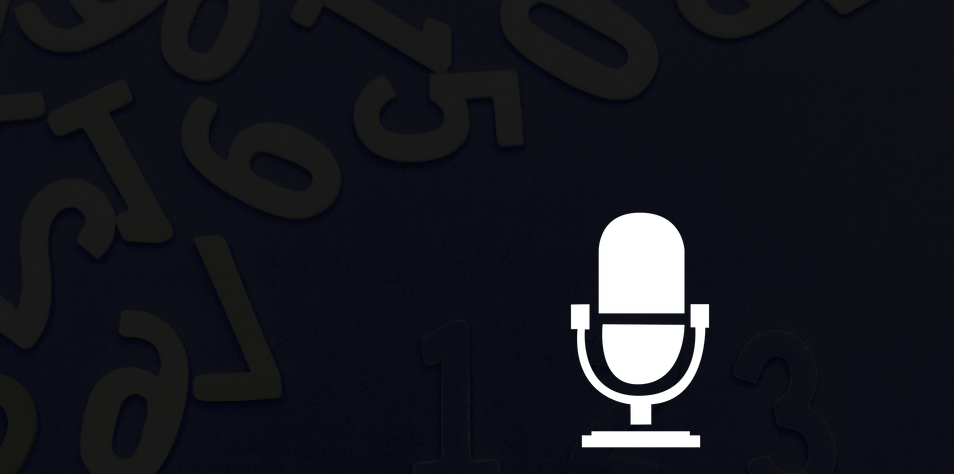
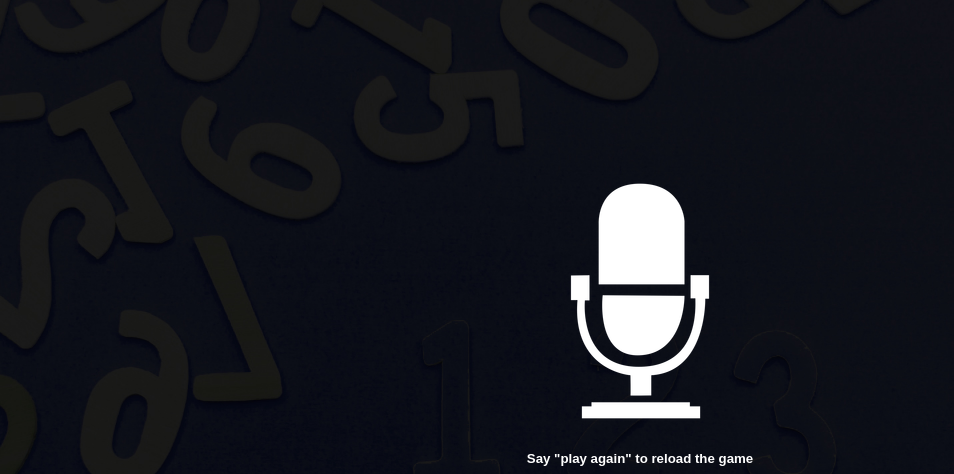
Before and after one commit to Eklavya18100/SpeechRecognition, a plain HTML site: page index.html in a window 1280 px wide. Shown: the top 474 px of the page, without its empty margins (0-954 px from the left). Drawn offline with Linux system fonts and the light colour scheme; files whose address does not match are found by name.

Commit message:
Update index.html

```diff
--- a/index.html
+++ b/index.html
@@ -9,13 +9,14 @@
   </head>
   <body>
     <img src="img/mic.png" alt="Speak" />
-
+    <h5> Say "play again" to reload the game</h5>
     <h1>Guess a Number Between 1 - 100</h1>
 
     <h3>Speak the number into your microphone</h3>
 
     <div id="msg" class="msg"></div>
 
+
     <script src="script.js"></script>
   </body>
 </html>
```
